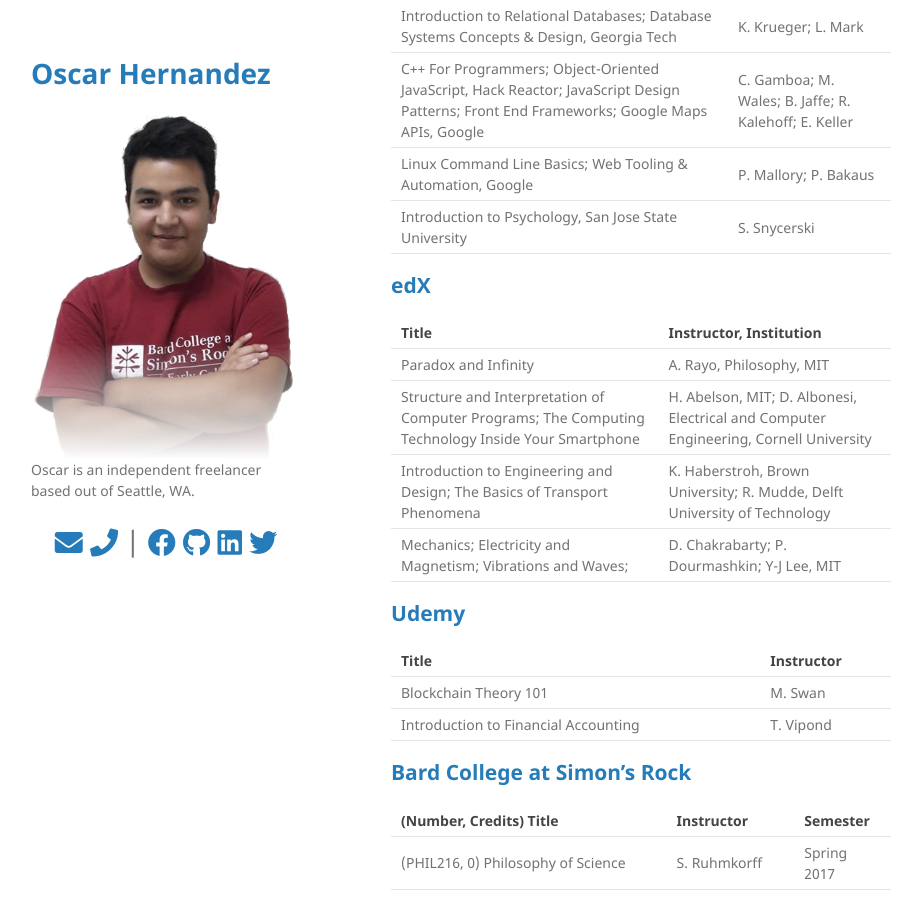
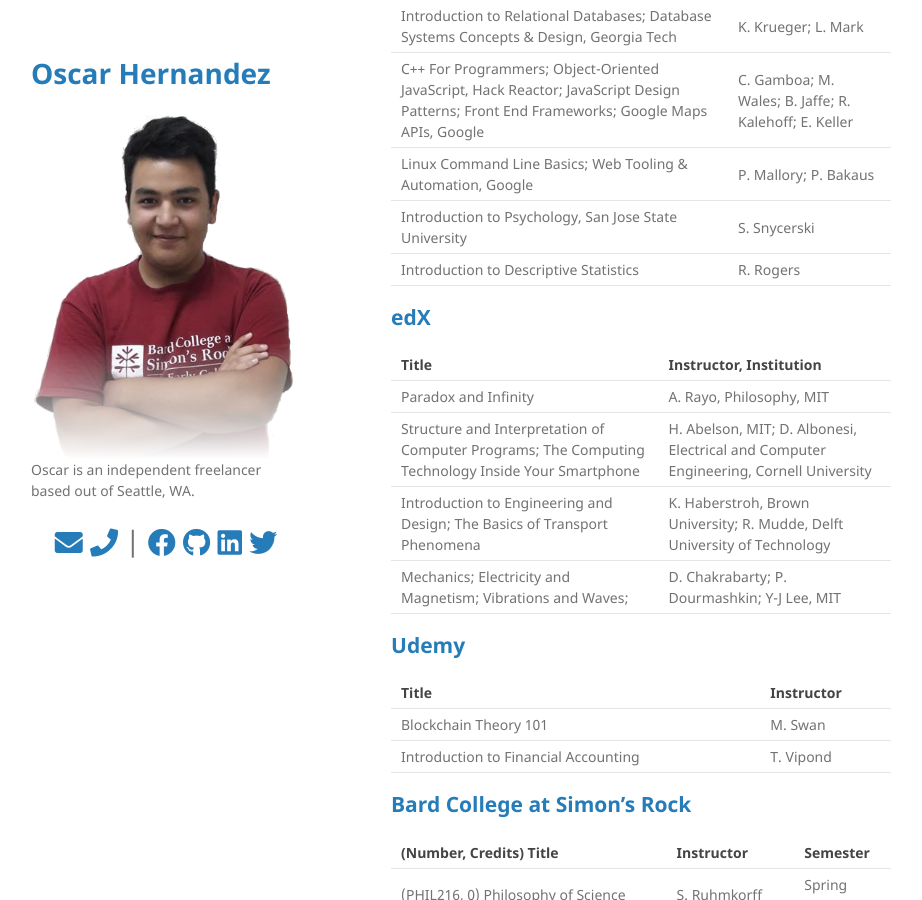
Before and after one commit to mathemonads/mathemonads.github.io, a Jekyll site: the page built from portfolio/courses.md, in a window 1280 px wide and 900 px high, scrolled down 1256 px. Shown: the whole window, without its empty margins (179-1101 px from the left). Built offline with Jekyll 4.4.1, drawn with Linux system fonts in a browser that asks for light colours; nearby versions of some CDN libraries.

Commit message:
finished course

```diff
--- a/portfolio/courses.md
+++ b/portfolio/courses.md
@@ -38,6 +38,7 @@ Introduction to Relational Databases; Database Systems Concepts & Design, Georgi
 C++ For Programmers; Object-Oriented JavaScript, Hack Reactor; JavaScript Design Patterns; Front End Frameworks; Google Maps APIs, Google | C. Gamboa; M. Wales; B. Jaffe; R. Kalehoff; E. Keller
 Linux Command Line Basics; Web Tooling & Automation, Google | P. Mallory; P. Bakaus
 Introduction to Psychology, San Jose State University | S. Snycerski
+Introduction to Descriptive Statistics | R. Rogers
 
 ## [edX](https://www.edx.org/ "edX")
 
```
